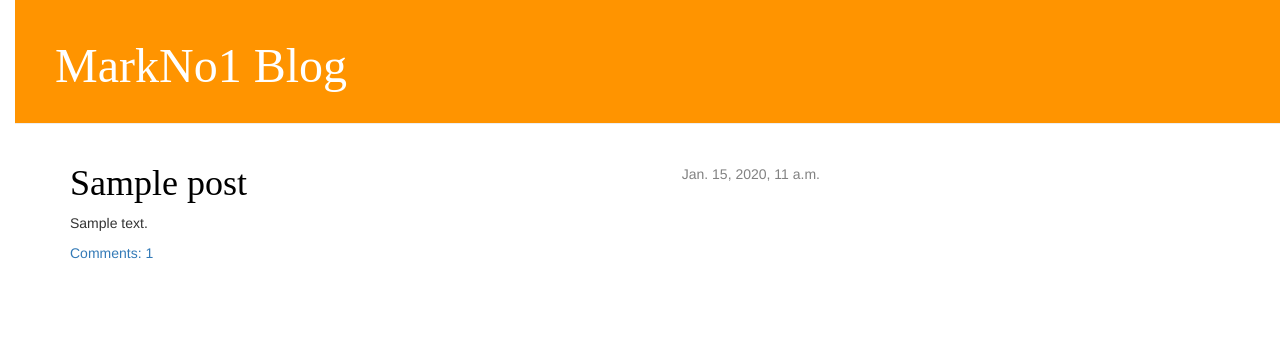
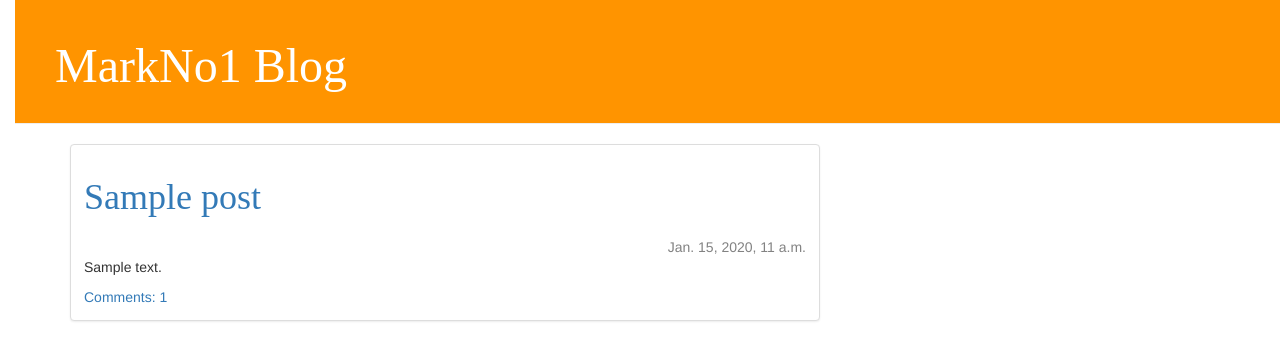
Before and after one commit to MarkNo1/myFirstBlog, a Django app: template blog/templates/blog/post_list.html in a window 1280 px wide. Shown: the top 361 px of the page. Run offline with Django 3.2, Linux system fonts and the light colour scheme; the template is opened without the code that fills it: values that come from a table or form of the project are taken from there, others are empty; tables that the repository leaves empty hold one stand-in row (values such as "Sample post"); some libraries are stand-ins or nearby versions.

Commit message:
New Thumbnail!

```diff
--- a/blog/templates/blog/post_list.html
+++ b/blog/templates/blog/post_list.html
@@ -1,15 +1,15 @@
-{% extends 'blog/base.html' %}
-{% load text_filter %}
-
-{% block content %}
-    {% for post in posts %}
-        <div class="post">
-            <div class="date">
-                {{ post.published_date }}
-            </div>
-            <h1><a href="{% url 'post_detail' pk=post.pk %}">{{ post.title }}</a></h1>
-            <p>{{ post.text|truncate_text:300 }}</p>
-            <a href="{% url 'post_detail' pk=post.pk %}">Comments: {{ post.approved_comments.count }}</a>
-        </div>
-    {% endfor %}
-{% endblock content %}
+{% extends 'blog/base.html' %} {% load text_filter %} {% block content %} {% for post in posts %}
+<div class="row">
+  <div class="col-sm-8 col-md-12">
+    <div class="thumbnail">
+      <div class="caption">
+        <h1><a href="{% url 'post_detail' pk=post.pk %}">{{ post.title }}</a></h1> <span style="display:block; height: 10;"></span>
+        <div class="date"> {{ post.published_date }} </div> <span style="display:block; height: 20;"></span>
+        <p>{{ post.text|truncate_text:300 }}</p> <a href="{% url 'post_detail' pk=post.pk %}">Comments: {{ post.approved_comments.count }}</a> </div>
+    </div>
+  </div>
+</div>
+<!-- <div class="post">
+  <div class="date"> {{ post.published_date }} </div>
+  <h1><a href="{% url 'post_detail' pk=post.pk %}">{{ post.title }}</a></h1>
+  <p>{{ post.text|truncate_text:300 }}</p> <a href="{% url 'post_detail' pk=post.pk %}">Comments: {{ post.approved_comments.count }}</a> </div>  -->{% endfor %} {% endblock content %}
```
Also changed, not shown: blog/templates/blog/post_detail.html (+7 -19 lines).
